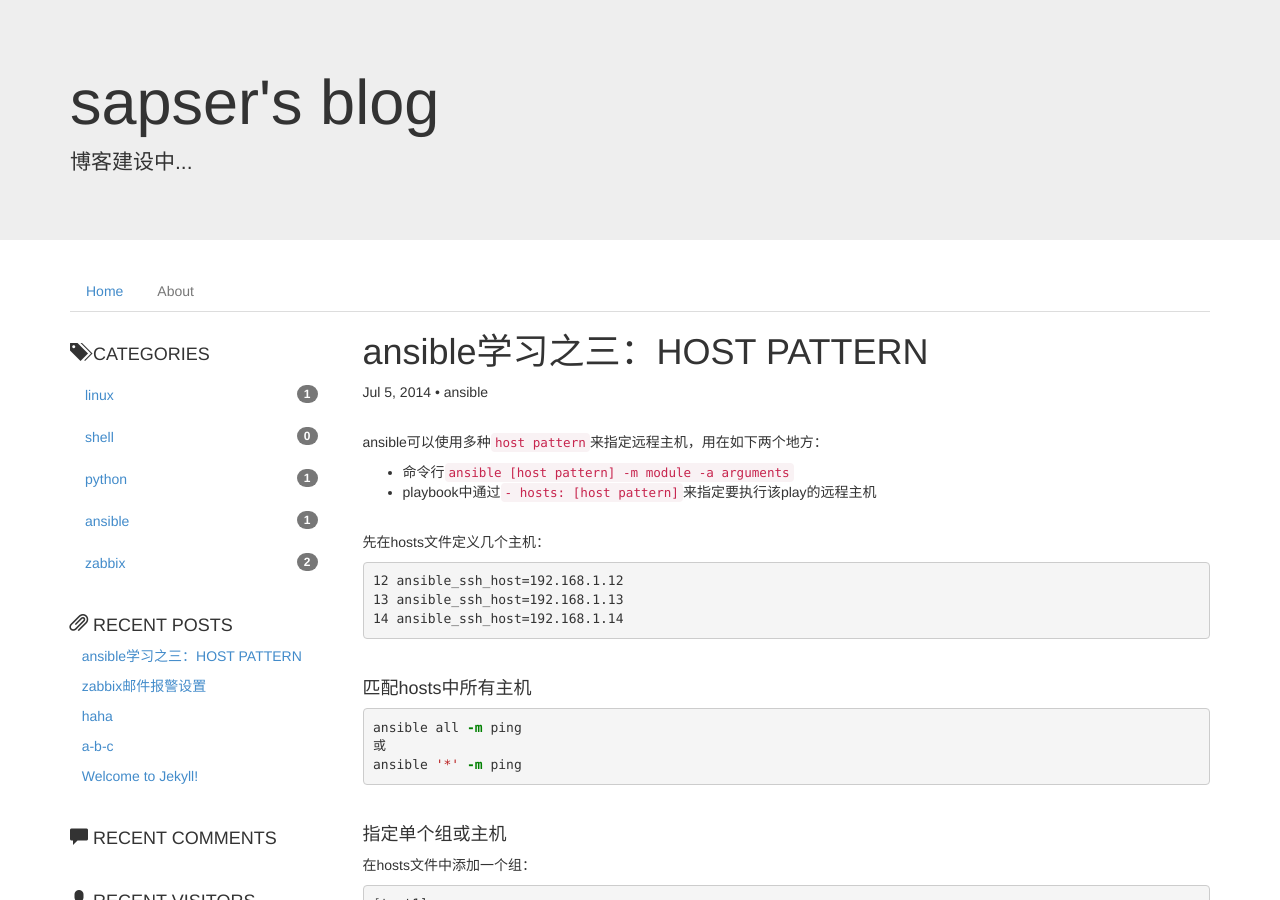
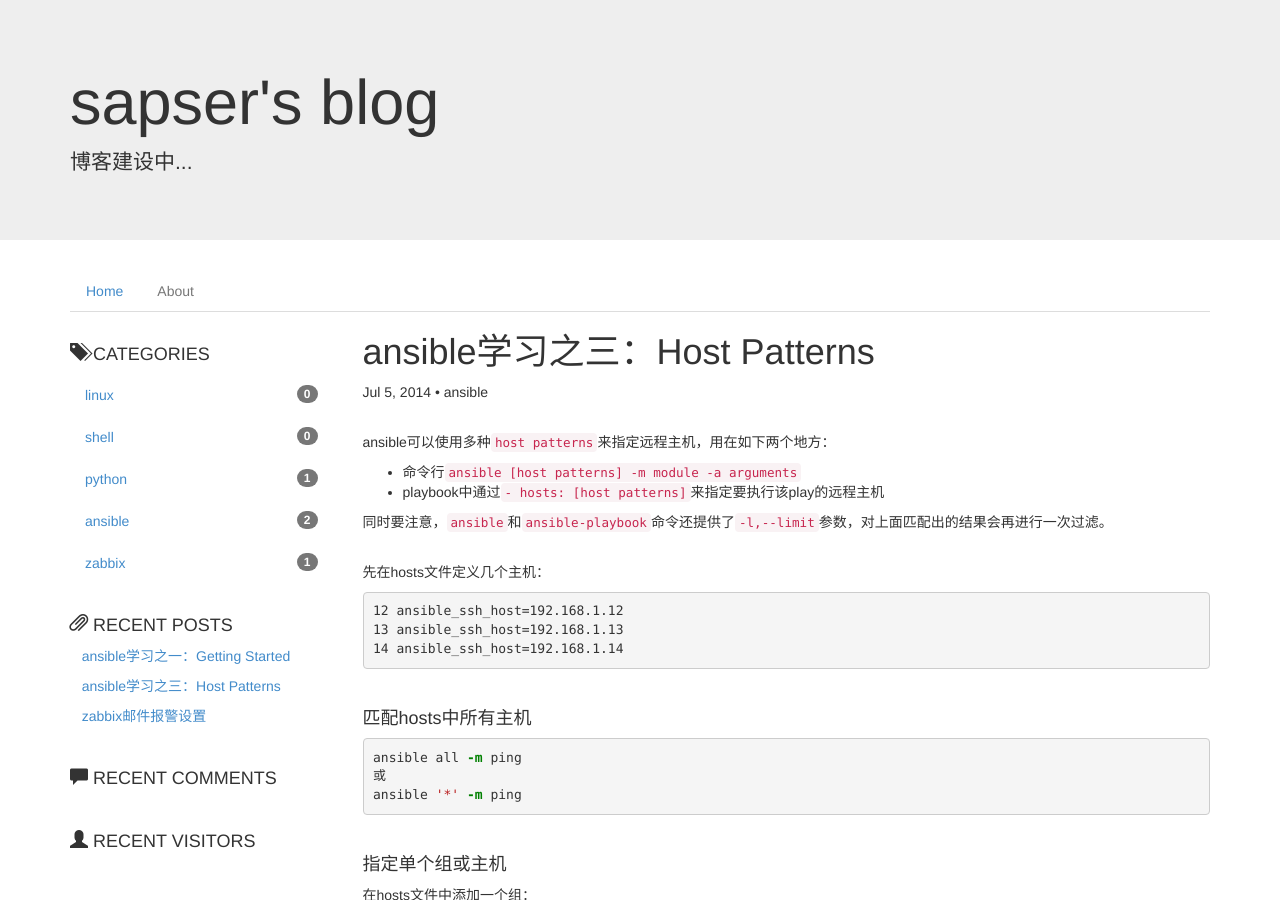
Before and after one commit to sapser/sapser.github.io, a Jekyll site: the page built from _posts/2014-07-05-ansible-host-pattern.md, in a window 1280 px wide and 900 px high. Built offline with Jekyll 4.4.1, drawn with Linux system fonts in a browser that asks for light colours; Markdown is read by kramdown in place of the engine named in the settings; comment, search, counter and statistics services are not loaded; some of the changed text lies outside the part shown.

Commit message:
页面终于搞定了，开始正式添加博文

````diff
--- a/_posts/2014-07-05-ansible-host-pattern.md
+++ b/_posts/2014-07-05-ansible-host-pattern.md
@@ -1,15 +1,16 @@
 ---
 layout: post
-title: "ansible学习之三：HOST PATTERN"
+title: "ansible学习之三：Host Patterns"
 date: 2014-07-05 22:07:00 +0800
 categories: ansible
 ---
 
-ansible可以使用多种`host pattern`来指定远程主机，用在如下两个地方：
+ansible可以使用多种`host patterns`来指定远程主机，用在如下两个地方：
 <ul>
-<li>命令行<code>ansible [host pattern] -m module -a arguments</code></li>
-<li>playbook中通过<code>- hosts: [host pattern]</code>来指定要执行该play的远程主机</li>
+<li>命令行<code>ansible [host patterns] -m module -a arguments</code></li>
+<li>playbook中通过<code>- hosts: [host patterns]</code>来指定要执行该play的远程主机</li>
 </ul>
+同时要注意，`ansible`和`ansible-playbook`命令还提供了`-l,--limit`参数，对上面匹配出的结果会再进行一次过滤。
 
 
 <br />
@@ -120,7 +121,7 @@ ansible '*' -m ping
 
 <br />
 #### `&`表示求组的交集
-在hosts文件指定两个组：
+在hosts文件配置两个组：
 
 ```
 [test1]
@@ -147,7 +148,7 @@ ansible '*' -m ping
 <br />
 #### 使用通配符
 ```bash
-[sapser@centos6 ansible]$ ansible '1?' -m ping          #通配符"?"匹配单个字符
+[sapser@centos6 ansible]$ ansible '1?' -m ping          #匹配"1"开头再接一个任意字符的主机或组
 12 | success >> {
     "changed": false,
     "ping": "pong"
@@ -165,8 +166,20 @@ ansible '*' -m ping
 
 <br />
 #### 以`~`开头表示使用正则表达式
+在hosts文件配置两个组：
+
+```
+[test1]
+12
+13
+[test2]
+13
+14
+```
+执行命令：
+
 ```bash
-[sapser@centos6 ansible]$ ansible '~test.*' -m ping
+[sapser@centos6 ansible]$ ansible '~test.*' -m ping       #这里匹配到了test1和test2组
 12 | success >> {
     "changed": false,
     "ping": "pong"
````
Also changed, not shown: _posts/2014-07-04-welcome-to-jekyll.markdown (deleted, +0 -25 lines), _posts/2014-07-05-a-b-c.markdown (deleted, +0 -24 lines), _posts/2014-07-05-haha.markdown (deleted, +0 -24 lines), _posts/2014-07-09-ansible-introdution.md (added, +41 -0 lines).
